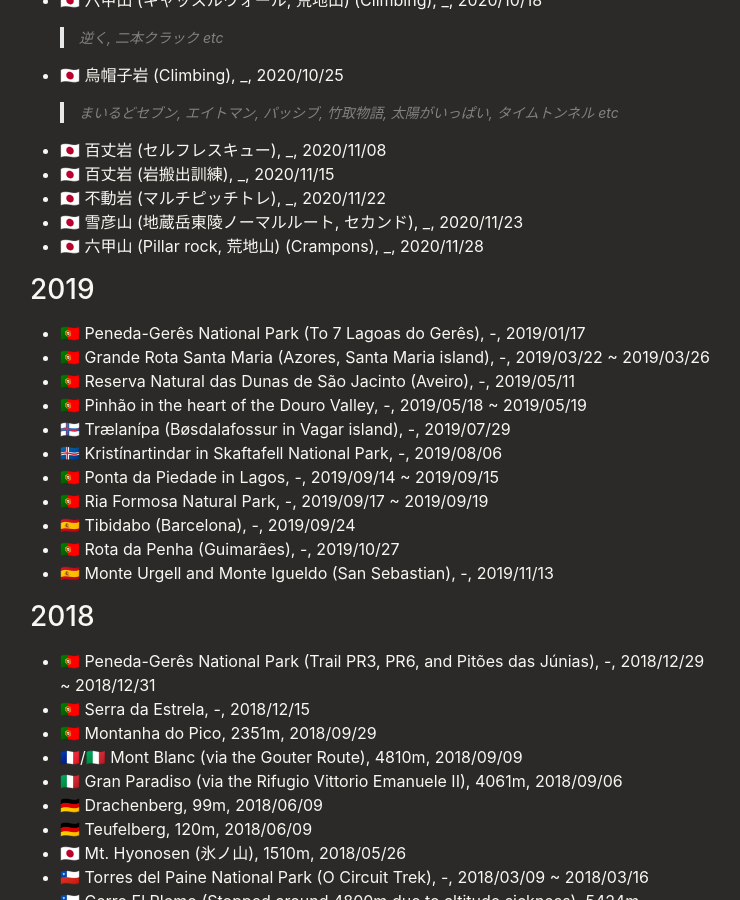
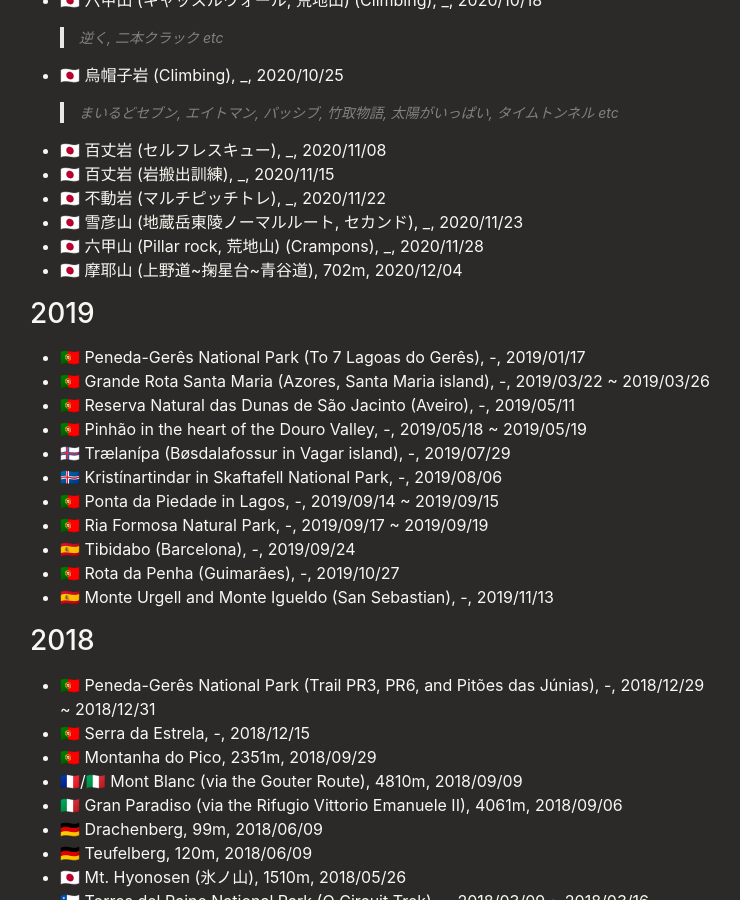
Before and after one commit to pixyzehn/pixyzehn.com, a Jekyll site: the page built from pages/mountaineering.md, in a window 1280 px wide and 900 px high, scrolled down 920 px. Shown: the whole window, without its empty margins (270-1010 px from the left). Built offline with Jekyll 4.4.1, drawn with Linux system fonts in a browser that asks for light colours.

Commit message:
Update page

```diff
--- a/pages/mountaineering.md
+++ b/pages/mountaineering.md
@@ -30,6 +30,7 @@ This page is used to track my outdoor activity logs, such as trekking, rock clim
 - 🇯🇵 不動岩 (マルチピッチトレ), _, 2020/11/22
 - 🇯🇵 雪彦山 (地蔵岳東陵ノーマルルート, セカンド), _, 2020/11/23
 - 🇯🇵 六甲山 (Pillar rock, 荒地山) (Crampons), _, 2020/11/28
+- 🇯🇵 摩耶山 (上野道~掬星台~青谷道), 702m, 2020/12/04
 
 ## 2019
 
```
